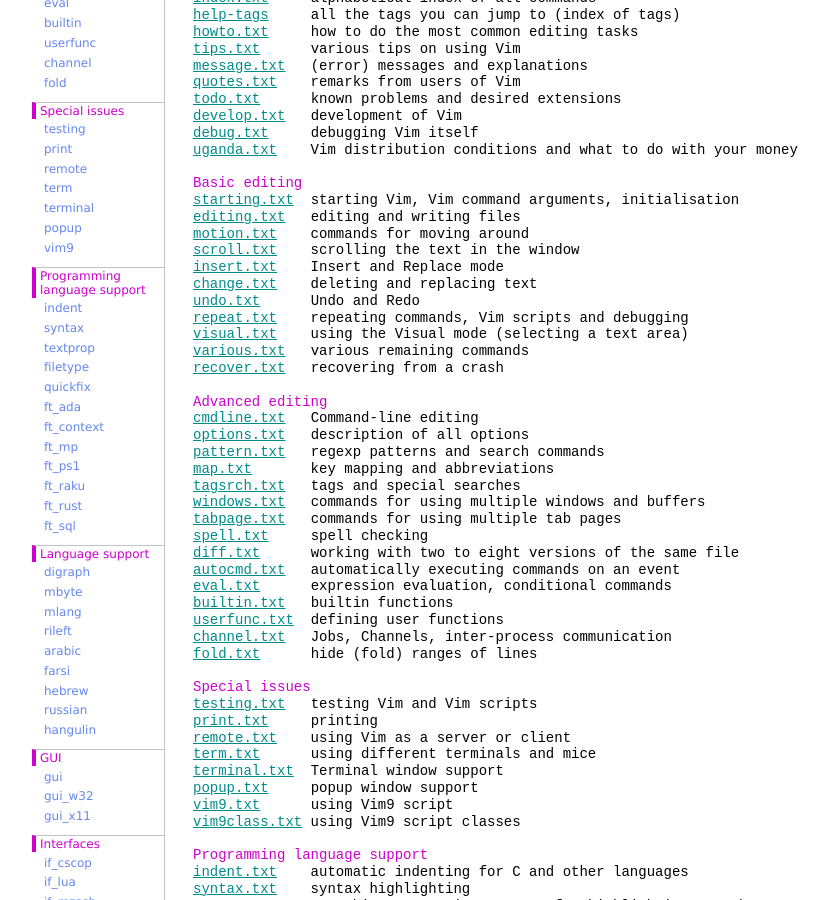
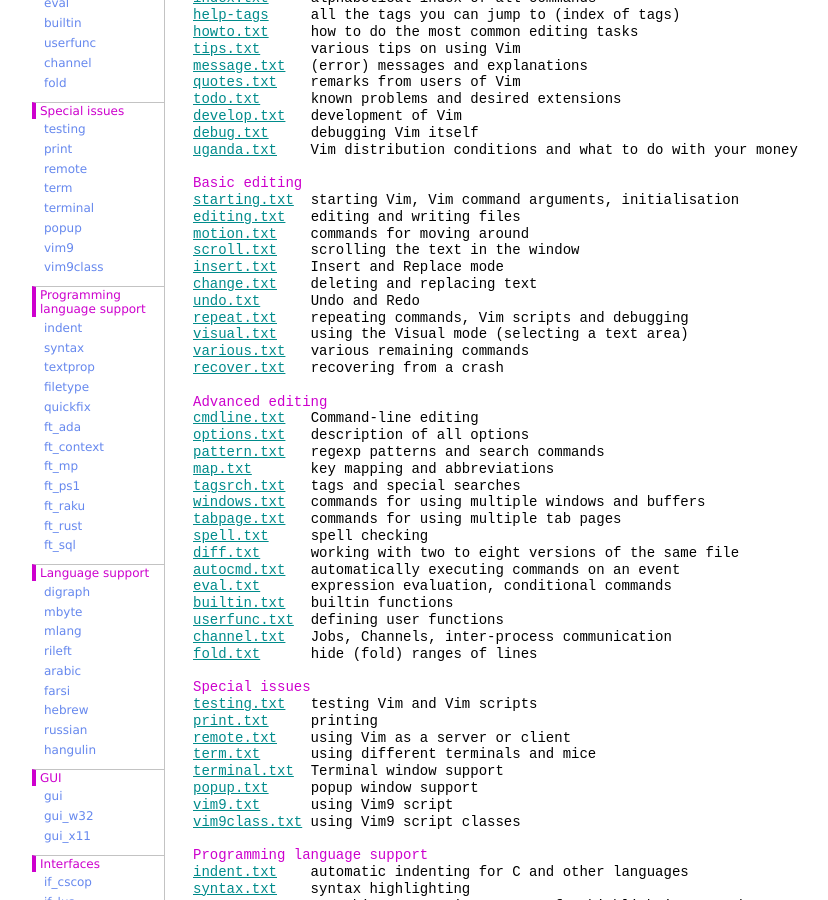
Before and after one commit to vim-jp/vimdoc-en, a Jekyll site: the page built from index.html, in a window 1280 px wide and 900 px high, scrolled down 1993 px. Shown: the whole window, without its empty margins (208-1036 px from the left). Built offline with Jekyll 4.4.1, drawn with Linux system fonts in a browser that asks for light colours; nearby versions of some CDN libraries; comment, search, counter and statistics services are not loaded.

Commit message:
add vim9class

```diff
--- a/_layouts/vimdoc.html
+++ b/_layouts/vimdoc.html
@@ -181,6 +181,7 @@
 <li><a href="terminal.html">terminal</a></li>
 <li><a href="popup.html">popup</a></li>
 <li><a href="vim9.html">vim9</a></li>
+<li><a href="vim9class.html">vim9class</a></li>
 </ul></dd>
 
 <dt>Programming language support</dt>
```
